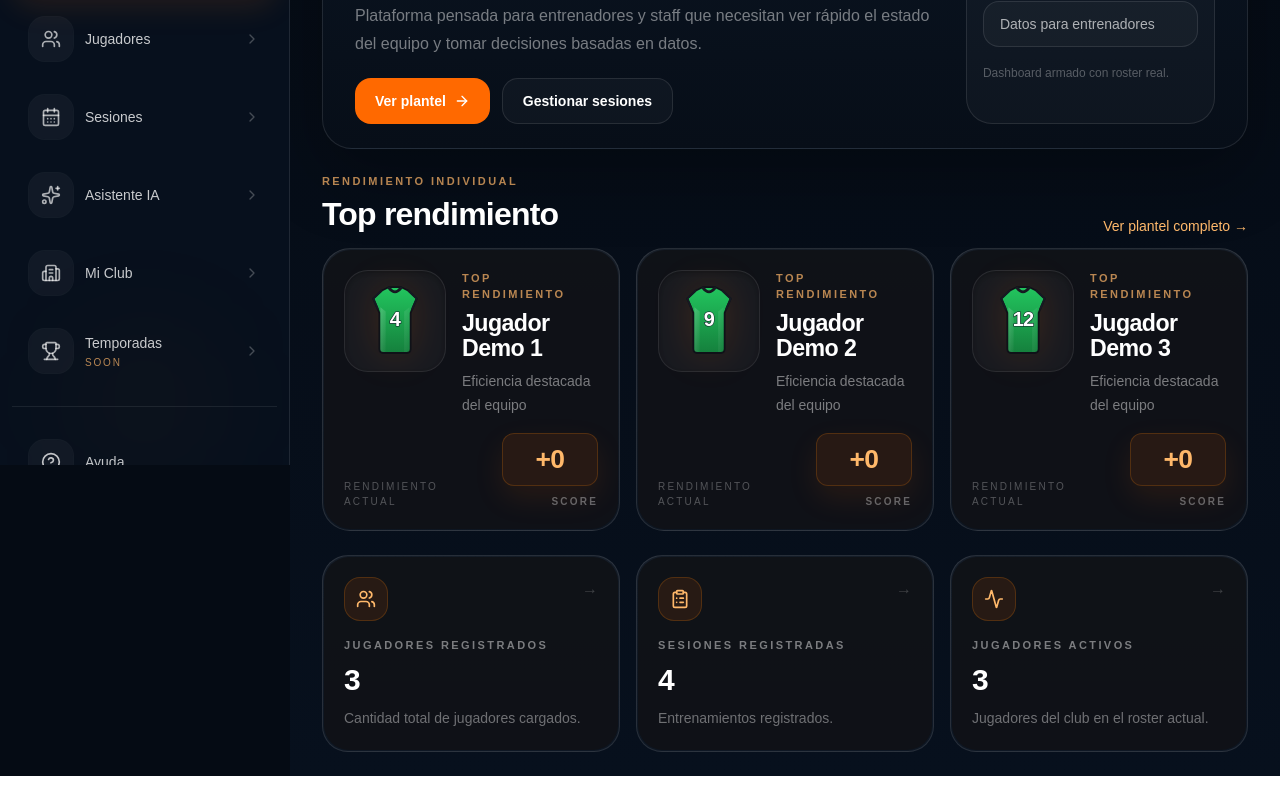
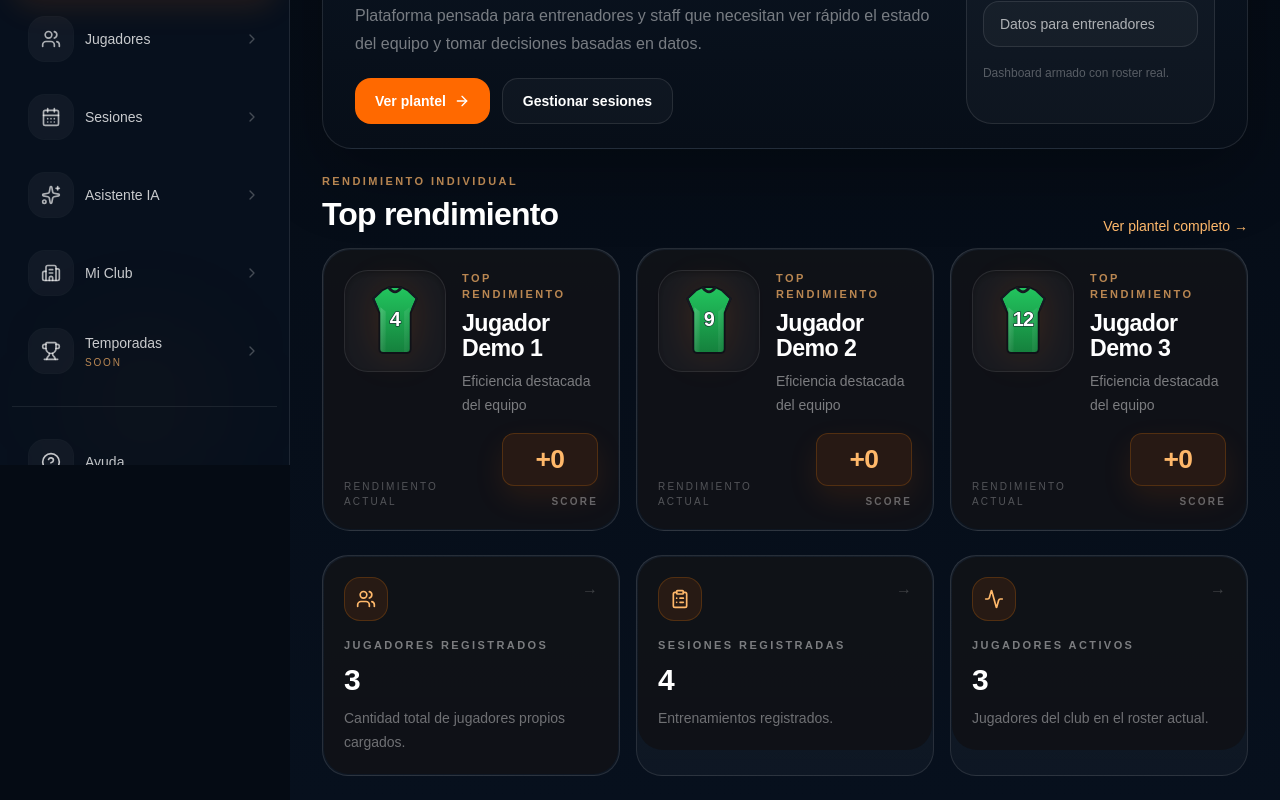
Before and after one commit to PabloLeonRios/basket-metrics-clean, a Next.js app: page /panel/dashboard in a window 1280 px wide. Shown: the part 335-1135 px from the top of the page. Before the commit the page ends 1111 px from the top, so only its background shows below. Built offline with nearby package versions, Linux system fonts and the light colour scheme.

Commit message:
Update page.tsx
Update page.tsx

```diff
--- a/src/app/panel/dashboard/page.tsx
+++ b/src/app/panel/dashboard/page.tsx
@@ -40,7 +40,8 @@
  *
  * Regla funcional dashboard:
  * - TOP RENDIMIENTO = solo jugadores propios
- * - los rivales NO deben aparecer en ese bloque principal
+ * - JUGADORES REGISTRADOS = solo jugadores propios
+ * - los rivales NO deben contaminar KPIs principales del club
  *
  * Clave localStorage demo:
  * - basket_metrics_demo_players
@@ -126,9 +127,9 @@ function normalizeDashboardPlayer(raw: any): DashboardPlayer | null {
 
   const numberRaw = raw?.dorsal ?? raw?.number ?? raw?.numero;
   const parsedNumber =
-    typeof numberRaw === 'number'
+    typeof numberRaw === "number"
       ? numberRaw
-      : typeof numberRaw === 'string' && numberRaw.trim() !== ''
+      : typeof numberRaw === "string" && numberRaw.trim() !== ""
         ? Number(numberRaw)
         : undefined;
 
@@ -551,11 +552,11 @@ export default function DashboardPage() {
     }
 
     return {
-      players: players.length,
+      players: ownPlayers.length,
       sessions: demoPanelStats.sessions,
       activePlayers: ownPlayers.length,
     };
-  }, [players, ownPlayers, playersReady, usingFallback]);
+  }, [ownPlayers, playersReady, usingFallback]);
 
   const topPlayers = useMemo<DashboardPlayer[]>(() => {
     if (!playersReady) {
@@ -689,7 +690,7 @@ export default function DashboardPage() {
         <KpiCard
           title="Jugadores registrados"
           value={String(panelStats.players)}
-          helper="Cantidad total de jugadores cargados."
+          helper="Cantidad total de jugadores propios cargados."
           icon={Users}
           href="/panel/players"
         />
```
